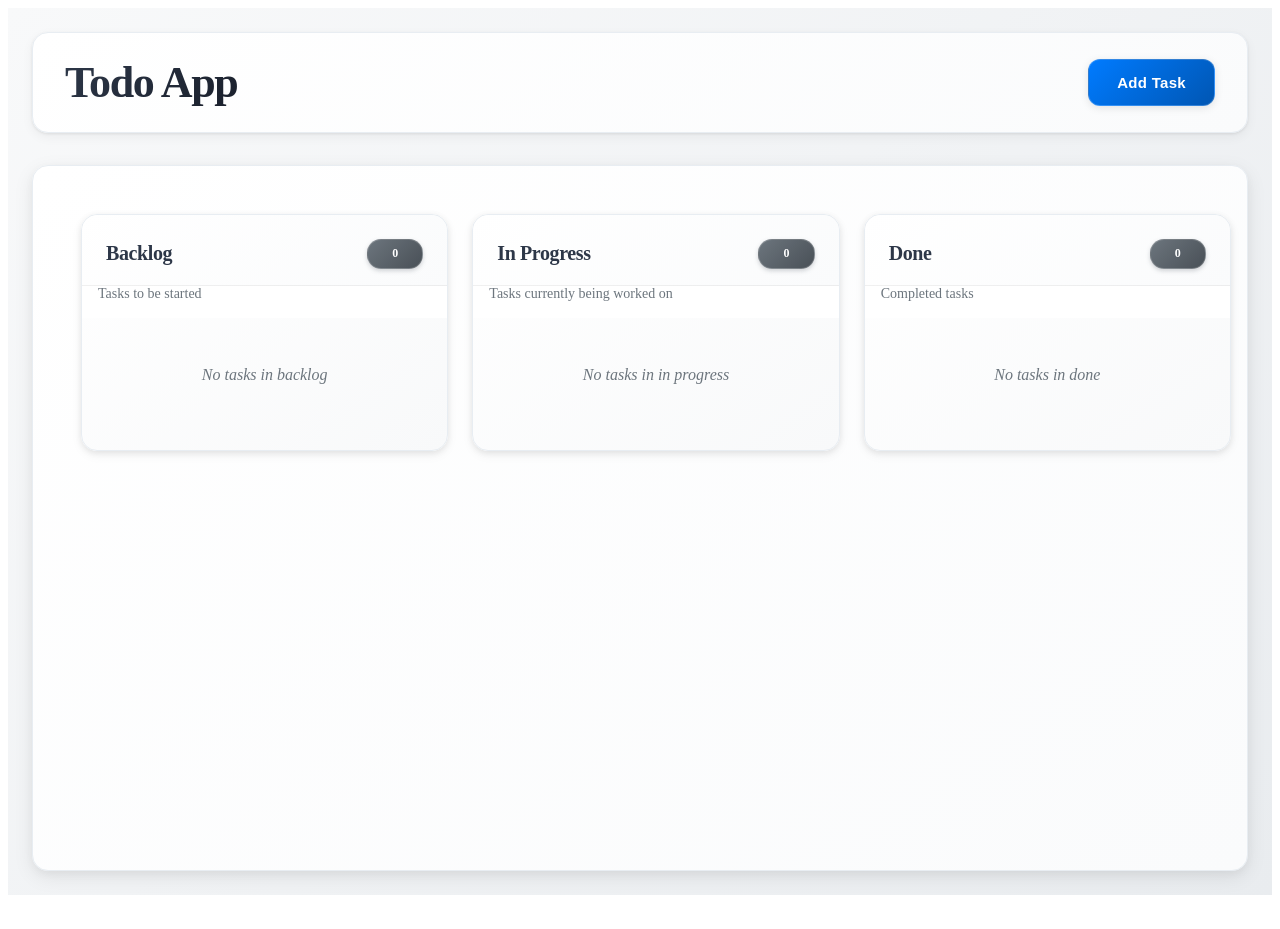
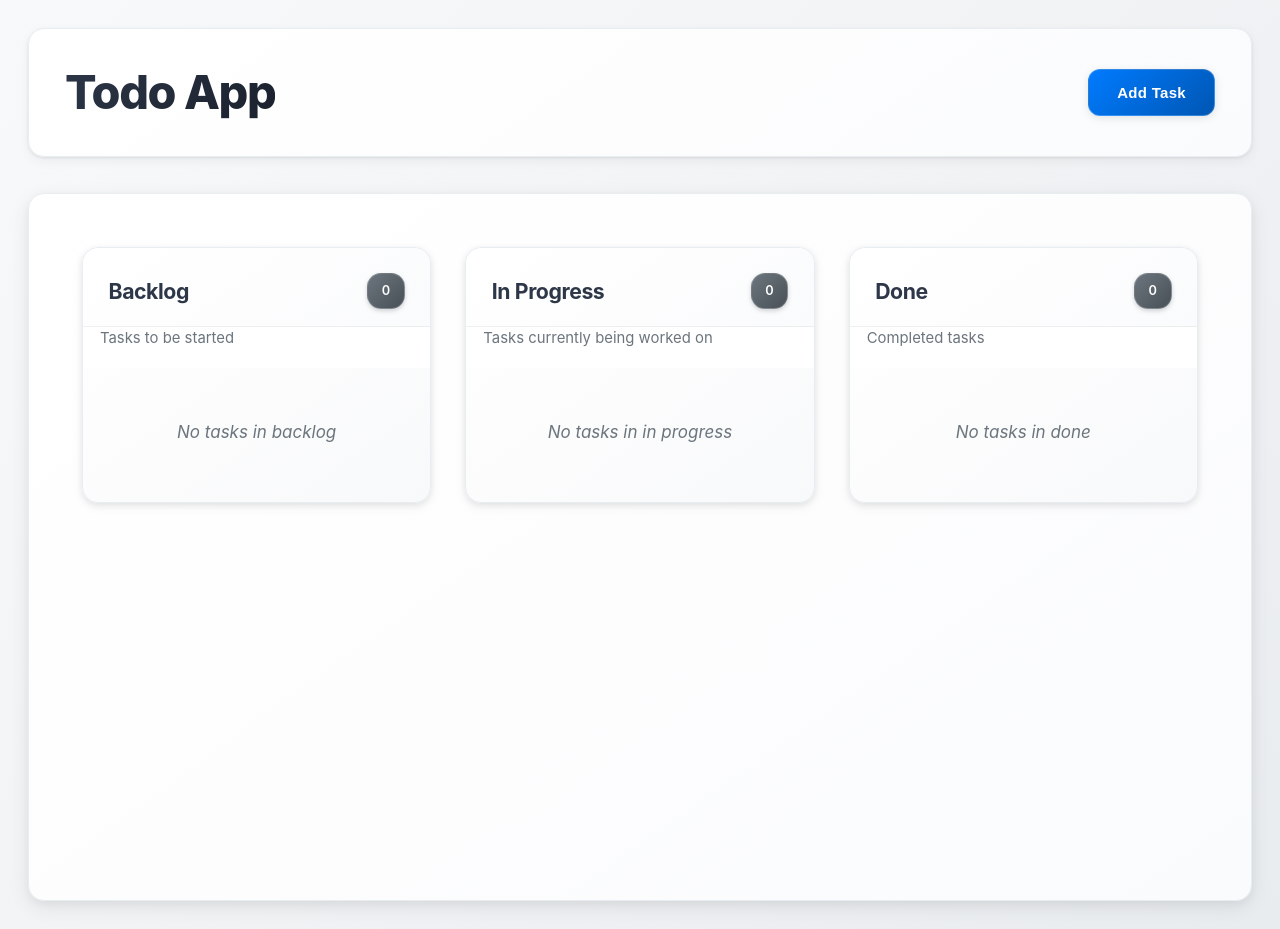
Before and after one commit to santosflores/todo_list_cursor, an Angular app: page / in a window 1280 px wide. Before the commit the page ends 903 px from the top, so only its background shows below. Built offline with nearby package versions, Linux system fonts and the light colour scheme.

Commit message:
Enhance responsive design and styling for desktop across components
Co-authored-by: santosflores <santosflores@gmail.com>

```diff
--- a/src/app/app.component.css
+++ b/src/app/app.component.css
@@ -163,7 +163,100 @@
   min-height: 640px;
 }
 
-/* Responsive Design */
+/* Desktop Responsive Design */
+
+/* Large Desktop (1440px+) - Optimal viewing experience */
+@media (min-width: 1440px) {
+  .app-container {
+    max-width: 1600px;
+    padding: 32px;
+  }
+
+  .app-header {
+    padding: 28px 40px;
+    margin-bottom: 40px;
+  }
+
+  .app-header h1 {
+    font-size: 3rem;
+  }
+
+  .task-form-container {
+    padding: 40px;
+    margin-bottom: 40px;
+  }
+
+  .kanban-container {
+    padding: 40px;
+    min-height: 700px;
+  }
+}
+
+/* Standard Desktop (1200px - 1439px) */
+@media (min-width: 1200px) and (max-width: 1439px) {
+  .app-container {
+    max-width: 1400px;
+    padding: 28px;
+  }
+
+  .app-header {
+    padding: 26px 36px;
+    margin-bottom: 36px;
+  }
+
+  .task-form-container {
+    padding: 36px;
+    margin-bottom: 36px;
+  }
+
+  .kanban-container {
+    padding: 36px;
+    min-height: 660px;
+  }
+}
+
+/* Medium Desktop (992px - 1199px) */
+@media (min-width: 992px) and (max-width: 1199px) {
+  .app-container {
+    max-width: 1200px;
+    padding: 24px;
+  }
+
+  .app-header h1 {
+    font-size: 2.5rem;
+  }
+
+  .kanban-container {
+    min-height: 620px;
+  }
+}
+
+/* Tablet/Small Desktop (769px - 991px) */
+@media (min-width: 769px) and (max-width: 991px) {
+  .app-container {
+    padding: 20px;
+  }
+
+  .app-header {
+    padding: 20px 24px;
+    margin-bottom: 28px;
+  }
+
+  .app-header h1 {
+    font-size: 2.25rem;
+  }
+
+  .task-form-container {
+    padding: 28px;
+  }
+
+  .kanban-container {
+    padding: 28px;
+    min-height: 580px;
+  }
+}
+
+/* Mobile and smaller screens */
 @media (max-width: 768px) {
   .app-container {
     padding: 15px;
@@ -173,6 +266,7 @@
     flex-direction: column;
     gap: 15px;
     text-align: center;
+    padding: 20px;
   }
 
   .app-header h1 {
--- a/src/app/components/kanban-board/kanban-board.component.css
+++ b/src/app/components/kanban-board/kanban-board.component.css
@@ -5,16 +5,48 @@
   padding: 1rem;
 }
 
+/* Enhanced scrolling for desktop */
+@media (min-width: 992px) {
+  .kanban-board {
+    overflow-x: hidden; /* Desktop should not need horizontal scroll */
+  }
+
+  .column-content {
+    overflow-y: auto;
+    scrollbar-width: thin;
+    scrollbar-color: #cbd5e0 transparent;
+  }
+
+  .column-content::-webkit-scrollbar {
+    width: 6px;
+  }
+
+  .column-content::-webkit-scrollbar-track {
+    background: transparent;
+    border-radius: 3px;
+  }
+
+  .column-content::-webkit-scrollbar-thumb {
+    background: #cbd5e0;
+    border-radius: 3px;
+    transition: background 0.2s ease;
+  }
+
+  .column-content::-webkit-scrollbar-thumb:hover {
+    background: #a0aec0;
+  }
+}
+
 .kanban-columns {
-  display: flex;
-  gap: 1.5rem;
+  display: grid;
+  grid-template-columns: 1fr 1fr 1fr;
+  gap: 2rem;
   min-height: 600px;
   align-items: flex-start;
+  width: 100%;
 }
 
 .kanban-column {
-  flex: 1;
-  min-width: 320px;
   background: linear-gradient(145deg, #ffffff 0%, #f8f9fa 100%);
   border-radius: 16px;
   border: 1px solid #e8edf2;
@@ -25,6 +57,7 @@
     0 4px 12px rgba(0, 0, 0, 0.05),
     0 2px 6px rgba(0, 0, 0, 0.08);
   transition: all 0.3s cubic-bezier(0.4, 0, 0.2, 1);
+  min-width: 0; /* Allow columns to shrink if needed */
 }
 
 .column-header {
@@ -73,6 +106,20 @@
   overflow-y: auto;
 }
 
+/* Desktop column hover effects */
+@media (min-width: 992px) {
+  .kanban-column:hover {
+    transform: translateY(-2px);
+    box-shadow:
+      0 8px 25px rgba(0, 0, 0, 0.08),
+      0 4px 12px rgba(0, 0, 0, 0.06);
+  }
+
+  .kanban-column:hover .column-header {
+    background: linear-gradient(145deg, #fafbfc 0%, #ffffff 100%);
+  }
+}
+
 .task-list {
   display: flex;
   flex-direction: column;
@@ -90,9 +137,87 @@
   font-style: italic;
 }
 
-/* Responsive design */
-@media (max-width: 1024px) {
+/* Desktop Responsive Design */
+
+/* Large Desktop (1440px+) */
+@media (min-width: 1440px) {
   .kanban-columns {
+    gap: 2.5rem;
+    max-width: 1400px;
+    margin: 0 auto;
+  }
+
+  .kanban-column {
+    max-height: 85vh;
+  }
+
+  .column-content {
+    padding: 1.5rem;
+  }
+}
+
+/* Standard Desktop (1200px - 1439px) */
+@media (min-width: 1200px) and (max-width: 1439px) {
+  .kanban-columns {
+    gap: 2rem;
+  }
+
+  .kanban-column {
+    max-height: 80vh;
+  }
+}
+
+/* Medium Desktop (992px - 1199px) */
+@media (min-width: 992px) and (max-width: 1199px) {
+  .kanban-columns {
+    gap: 1.5rem;
+  }
+
+  .kanban-board {
+    padding: 0.75rem;
+  }
+
+  .column-header {
+    padding: 1.25rem 1.25rem 0.75rem 1.25rem;
+  }
+
+  .column-content {
+    padding: 1rem;
+  }
+}
+
+/* Tablet/Small Desktop (769px - 991px) */
+@media (min-width: 769px) and (max-width: 991px) {
+  .kanban-columns {
+    grid-template-columns: 1fr 1fr 1fr;
+    gap: 1rem;
+  }
+
+  .kanban-board {
+    padding: 0.5rem;
+  }
+
+  .column-header {
+    padding: 1rem 1rem 0.5rem 1rem;
+  }
+
+  .column-header .column-title {
+    font-size: 1.1rem;
+  }
+
+  .column-content {
+    padding: 0.75rem;
+  }
+
+  .kanban-column {
+    max-height: 70vh;
+  }
+}
+
+/* Mobile and smaller screens */
+@media (max-width: 768px) {
+  .kanban-columns {
+    display: flex;
     flex-direction: column;
     gap: 1rem;
   }
--- a/src/styles.css
+++ b/src/styles.css
@@ -1 +1,53 @@
-/* You can add global styles to this file, and also import other style files */
+/* Global Styles - Modern Desktop-Focused Design */
+
+* {
+  box-sizing: border-box;
+}
+
+html {
+  font-size: 16px;
+  line-height: 1.6;
+}
+
+body {
+  margin: 0;
+  padding: 0;
+  font-family: -apple-system, BlinkMacSystemFont, 'Segoe UI', Roboto, 'Helvetica Neue', Arial, sans-serif;
+  font-feature-settings: 'kern' 1;
+  text-rendering: optimizeLegibility;
+  -webkit-font-smoothing: antialiased;
+  -moz-osx-font-smoothing: grayscale;
+  background: #f1f3f4;
+}
+
+/* Desktop Typography Scaling */
+@media (min-width: 1440px) {
+  html {
+    font-size: 18px;
+  }
+}
+
+@media (min-width: 1200px) and (max-width: 1439px) {
+  html {
+    font-size: 17px;
+  }
+}
+
+@media (min-width: 992px) and (max-width: 1199px) {
+  html {
+    font-size: 16px;
+  }
+}
+
+/* Focus styles for accessibility */
+*:focus {
+  outline: 2px solid #007bff;
+  outline-offset: 2px;
+}
+
+button:focus,
+input:focus,
+textarea:focus {
+  outline: 2px solid #007bff;
+  outline-offset: 2px;
+}
```
